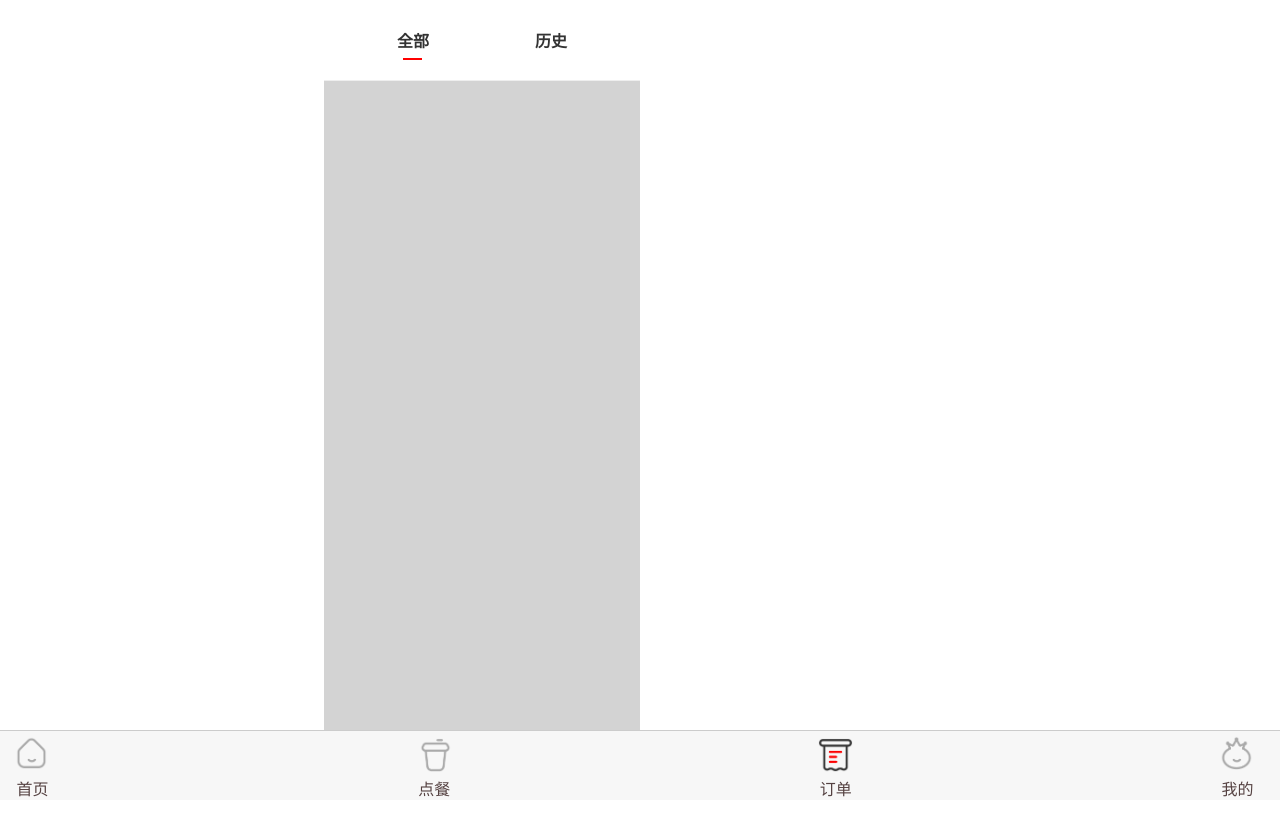
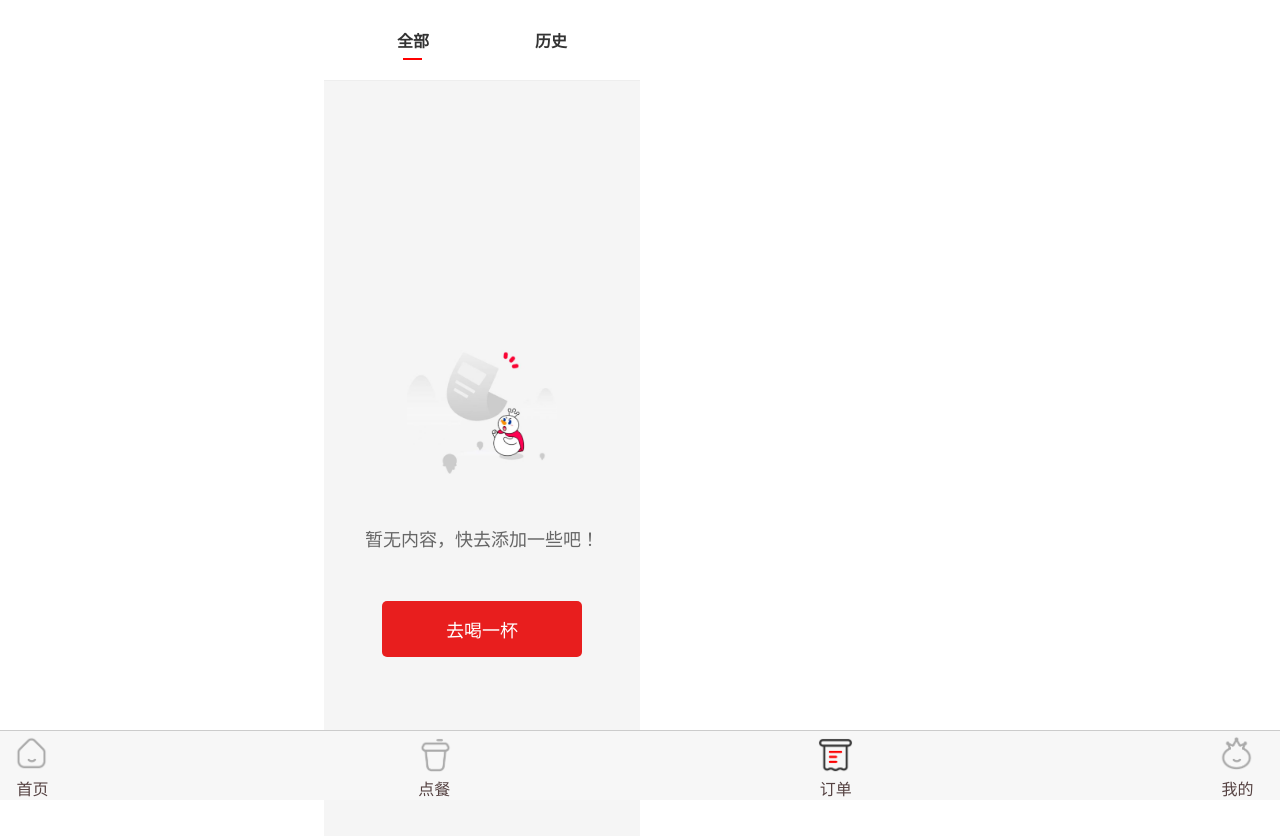
Before and after one commit to EnvySage/Mixue, a Vue app: page /List/listall in a window 1280 px wide. Shown: the top 836 px of the page. Before the commit the page ends 800 px from the top, so only its background shows below. Built offline with nearby package versions, Linux system fonts and the light colour scheme; a small style sheet from the web is missing.

Commit message:
完成无订单是订单页面的状态

```diff
--- a/src/components/ListComponents/listall.vue
+++ b/src/components/ListComponents/listall.vue
@@ -7,6 +7,8 @@
       :totalPrice="orderStore.calculateTotalPrice(order.items)"
       @order-clicked="navigateToDetail(order)"
     />
+         <!-- 当 orders 为空时显示 listnone 组件 -->
+    <listnone v-if="orders.length === 0" />
   </div>
 </template>
 
@@ -15,6 +17,7 @@ import { ref, onMounted } from 'vue';
 import { useRouter } from 'vue-router';
 import { useOrderStore } from '@/stores/order.js';
 import list from '@/components/ListComponents/list.vue';
+import listnone from '@/components/ListComponents/listnone.vue';
 
 const router = useRouter();
 const orderStore = useOrderStore();
--- a/src/components/ListComponents/listdetail.vue
+++ b/src/components/ListComponents/listdetail.vue
@@ -11,9 +11,6 @@
         <div class="order-status">
           <p class="status-title">订单已完成 取餐码：2839</p>
           <p class="status-message">订单已完成，祝您用餐愉快</p>
-        </div>
-        <div class="snowman-icon">
-          <!-- 右侧雪人图案 -->
         </div>
       </div>
     </div>
--- a/src/components/ListComponents/listhistory.vue
+++ b/src/components/ListComponents/listhistory.vue
@@ -4,33 +4,36 @@
       v-for="(order, index) in orders"
       :key="index"
       :order="order"
+      :totalPrice="orderStore.calculateTotalPrice(order.items)"
+      @order-clicked="navigateToDetail(order)"
     />
+     <!-- 当 orders 为空时显示 listnone 组件 -->
+    <listnone v-if="orders.length === 0" />
   </div>
 </template>
 
 <script setup>
-import { ref } from 'vue';
+import { ref, onMounted } from 'vue';
+import { useRouter } from 'vue-router';
+import { useOrderStore } from '@/stores/order.js';
 import list from '@/components/ListComponents/list.vue';
+import listnone from '@/components/ListComponents/listnone.vue';
+const router = useRouter();
+const orderStore = useOrderStore();
+const orders = ref([]);
 
-const orders = ref([
-  {
-    date: '2025-04-09',
-    time: '16:02:15',
-    status: '已完成',
-    images: ['https://example.com/image1.jpg'],
-    quantity: 1,
-    totalPrice: 4,
-  },
-  {
-    date: '2025-03-15',
-    time: '20:53:31',
-    status: '已完成',
-    images: ['https://example.com/image2.jpg'],
-    quantity: 1,
-    totalPrice: 6,
-  },
-]);
+
+onMounted(async() => {
+    orders.value = orderStore.getAllOrders();
+    console.log('获取到的订单数据：', orders.value); // 添加日志
+
+});
+
+const navigateToDetail = (order) => {
+  router.push({ name: 'listdetail', params: { orderId: order.id } }); // 使用 order.id 作为参数
+};
 </script>
+
 <style scoped>
-
+/* 你的样式 */
 </style>
--- /dev/null
+++ b/src/components/ListComponents/listnone.vue
@@ -0,0 +1,79 @@
+<template>
+  <div class="listnone-container">
+    <!-- 图片部分 -->
+    <div class="image-container">
+      <!-- 中心的图片 -->
+      <img
+        src="/src/img/list/list2.jpg"
+        alt="空状态图片"
+        class="empty-image"
+      />
+    </div>
+
+    <!-- 文字提示 -->
+    <div class="text">
+      暂无内容，快去添加一些吧！
+    </div>
+
+    <!-- 按钮 -->
+    <button class="button" @click="handleButtonClick">
+      去喝一杯
+    </button>
+  </div>
+</template>
+
+<script setup>
+import { useRouter } from 'vue-router';
+
+// 定义按钮点击事件
+const handleButtonClick = () => {
+  console.log('用户点击了“添加内容”');
+  // 在实际项目中，可以跳转到添加内容的页面，例如：
+  // router.push('/add-content');
+  router.push({ name: 'OrderView'});
+};
+// 如果需要使用路由
+const router = useRouter();
+
+</script>
+
+<style  scoped>
+.listnone-container {
+  display: flex;
+  flex-direction: column;
+  align-items: center;
+  justify-content: center;
+  height: 800px;
+  background-color: #f5f5f5;
+}
+
+.image-container {
+  width: 200px;
+  height: 200px;
+  display: flex;
+  align-items: center;
+  justify-content: center;
+}
+
+.empty-image {
+  width: 150px;
+}
+
+.text {
+  font-size: 18px;
+  color: #666;
+  margin-top: 20px;
+  margin-bottom: 50px;
+}
+
+.button {
+  width: 200px;
+  padding: 15px 0;
+  font-size: 18px;
+  color: white;
+  background-color: #e81e1e;
+  border: none;
+  border-radius: 5px;
+  cursor: pointer;
+}
+</style>
```
Also changed, not shown: src/img/list/list2.jpg (added).
